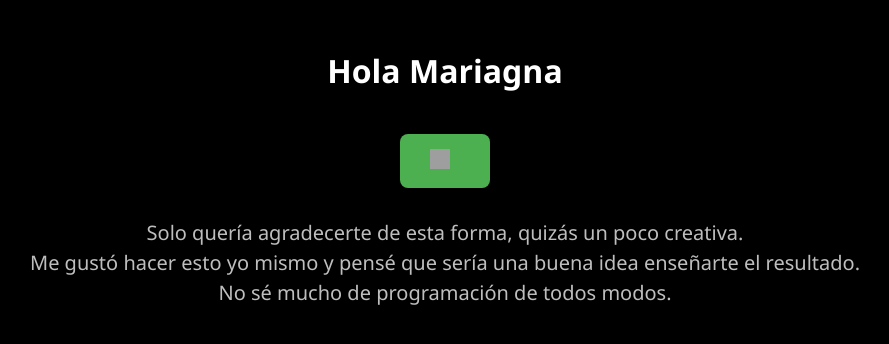
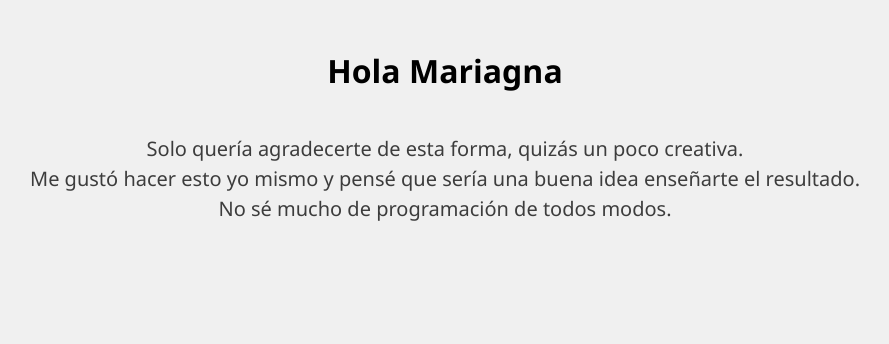
Before and after one commit to joelcerrud2/mariagnaJ, a plain HTML site: page index.html in a window 1280 px wide. Both pictures are taken after a click on the button 640 px from the left and 160 px from the top of the page. Shown: the whole page, without its empty margins (195-1084 px from the left). Drawn offline with Linux system fonts and the light colour scheme; grey boxes are pictures that could not be loaded.

Commit message:
Update index.html

```diff
--- a/index.html
+++ b/index.html
@@ -67,7 +67,7 @@
 </head>
 <body>
     <h1>Hola Mariagna</h1>
-    <button id="playButton" onclick="initiateTransition()">
+    <button id="playButton" onclick="playAudio()">
         <img src="https://img.icons8.com/material-outlined/48/000000/circled-play--v2.png" alt="Reproducir">
     </button>
     <audio id="audioPlayer" loop>
@@ -82,26 +82,26 @@
     </div>
 
     <script>
-        function initiateTransition() {
-            // Cambiar fondo y color gradualmente
-            document.body.style.backgroundColor = 'rgba(0, 0, 0, 1)';
-            document.body.style.color = 'white';
+        function playAudio() {
+            var audio = document.getElementById("audioPlayer");
+            var playButton = document.getElementById("playButton");
 
-            // Mostrar el primer mensaje después de 2 segundos
+            if (audio.paused) {
+                audio.play();
+
+                // Ocultar el botón y mostrar los mensajes después de 2 segundos
                 setTimeout(function () {
+                    playButton.style.display = "none";
+
                     var thanksTextContainer = document.getElementById("thanksTextContainer");
                     thanksTextContainer.style.opacity = 1;
                     thanksTextContainer.style.marginTop = 0;
-            }, 2000);
 
-            // Mostrar el segundo mensaje después de 2 segundos adicionales
                     setTimeout(function () {
                         var newMessageContainer = document.getElementById("newMessageContainer");
                         newMessageContainer.style.opacity = 1;
                         newMessageContainer.style.marginTop = 0;
-            }, 4000);
 
-            // Mostrar el tercer mensaje y el nuevo botón después de 3 segundos adicionales
                         setTimeout(function () {
                             var finalMessageContainer = document.getElementById("finalMessageContainer");
                             finalMessageContainer.style.opacity = 1;
@@ -110,7 +110,6 @@
                             var newPlayButton = document.getElementById("newPlayButton");
                             newPlayButton.style.display = "block";
 
-                // Agregar el mensaje adicional después de 5 segundos
                             setTimeout(function () {
                                 var additionalMessage = document.createElement("p");
                                 additionalMessage.innerHTML = "¿No es esto tan divertido? jajaj";
@@ -120,7 +119,10 @@
                                 additionalMessage.style.marginTop = "20px";
                                 finalMessageContainer.appendChild(additionalMessage);
                             }, 5000);
-            }, 7000);
+                        }, 3000);
+                    }, 2000);
+                }, 2000);
+            }
         }
     </script>
 
@@ -130,7 +132,6 @@
     </div>
 
     <div id="finalMessageContainer">
-        <!-- Nuevo botón -->
         <button id="newPlayButton" onclick="playNewAudio()">
             <img src="https://img.icons8.com/material-outlined/48/000000/circled-play--v2.png" alt="Reproducir">
         </button>
@@ -143,14 +144,8 @@
 
     <script>
         function playNewAudio() {
-            var audio = document.getElementById("audioPlayer");
             var newAudio = document.getElementById("newAudioPlayer");
 
-            // Detener la primera canción
-            audio.pause();
-            audio.currentTime = 0;
-
-            // Reproducir la segunda canción
             if (newAudio.paused) {
                 newAudio.play();
             } else {
```
Lines whose indentation alone changed are shown as unchanged.
